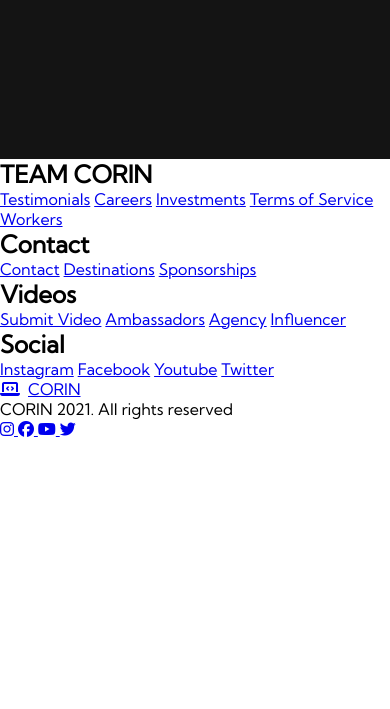
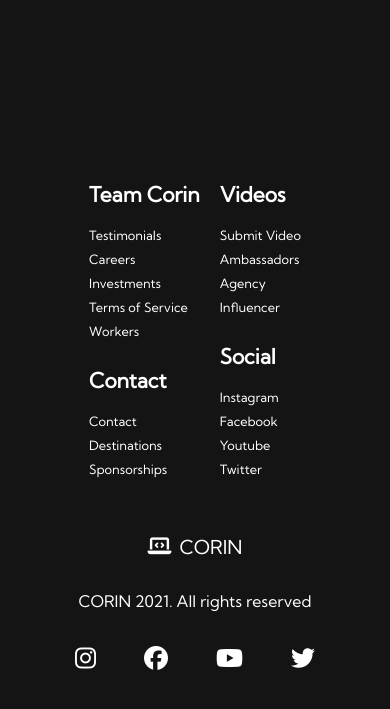
Before and after one commit to 2-daoni/responsive-web-site--html-css-js, a plain HTML site: page index.html in a window 390 px wide. Shown: the part 2081-2790 px from the top of the page. Before the commit the page ends 2520 px from the top, so only its background shows below. Drawn offline with Linux system fonts and the light colour scheme.

Commit message:
footer 섹션 css수정 및 course.html 추가

```diff
--- a/index.html
+++ b/index.html
@@ -83,7 +83,7 @@
         <div class="footer_links">
             <div class="footer_link_wrapper">
                 <div class="footer_link_items">
-                    <h2>TEAM CORIN</h2>
+                    <h2>Team Corin</h2>
                     <a href="/">Testimonials</a>
                     <a href="/">Careers</a>
                     <a href="/">Investments</a>
--- a/style.css
+++ b/style.css
@@ -453,7 +453,7 @@
 
 @media screen and (max-width: 960px) {
   .services {
-    height: 1600px;
+    height: 1300px;
   }
 
   .services h1 {
@@ -464,7 +464,7 @@
 
 @media screen and (max-width: 480px) {
   .services {
-    height: 1400px;
+    height: 1300px;
   }
 
   .servics h1 {
@@ -474,3 +474,125 @@
     width: 300px;
   }
 }
+
+/* Footer Section */
+
+.footer_container {
+  background-color: #141414;
+  padding: 5rem 0;
+  display: flex;
+  flex-direction: column;
+  justify-content: center;
+  align-items: center;
+}
+
+#footer_logo {
+  color: #fff;
+  display: flex;
+  align-items: center;
+  cursor: pointer;
+  text-decoration: none;
+  font-size: 1.2rem;
+}
+
+.footer_links {
+  width: 100%;
+  max-width: 1000px;
+  display: flex;
+  justify-content: center;
+}
+
+.footer_link_wrapper {
+  display: flex;
+}
+
+.footer_link_items {
+  display: flex;
+  flex-direction: column;
+  align-items: flex-start;
+  text-align: left;
+  width: 160px;
+  box-sizing: border-box;
+}
+
+.footer_link_items h2 {
+  margin-bottom: 20px;
+  font-size: 1.3rem;
+}
+
+.footer_link_items > h2 {
+  color: #fff;
+}
+
+.footer_link_items a {
+  color: #fff;
+  text-decoration: none;
+  margin-bottom: 0.5rem;
+  font-size: 0.8rem;
+}
+
+.footer_link_items a:hover {
+  color: black;
+  transition: 0.2s ease-out;
+}
+
+/* Social Icons */
+.social_icon_link {
+  color: #fff;
+  font-size: 24px;
+}
+
+.social_media {
+  max-width: 1000px;
+  width: 100%;
+}
+
+.social_media_wrap {
+  display: flex;
+  justify-content: space-between;
+  align-items: center;
+  width: 90%;
+  max-width: 1000px;
+  margin: 40px auto 0 auto;
+}
+
+.social_icons {
+  display: flex;
+  justify-content: space-between;
+  align-items: center;
+  width: 240px;
+}
+
+.website_right {
+  color: #fff;
+}
+
+@media screen and (max-width: 820px) {
+  .footer_links {
+    padding-top: 2rem;
+  }
+
+  #footer_logo {
+    margin-bottom: 2rem;
+  }
+
+  .website_right {
+    margin-bottom: 2rem;
+  }
+
+  .footer_link_wrapper {
+    flex-direction: column;
+  }
+
+  .social_media_wrap {
+    flex-direction: column;
+  }
+}
+
+@media screen and (max-width: 480px) {
+  .footer_link_items {
+    margin: 0;
+    padding: 10px;
+    width: 100%;
+  }
+}
```
Also changed, not shown: course.html (+146 -0 lines), 2 other files.
